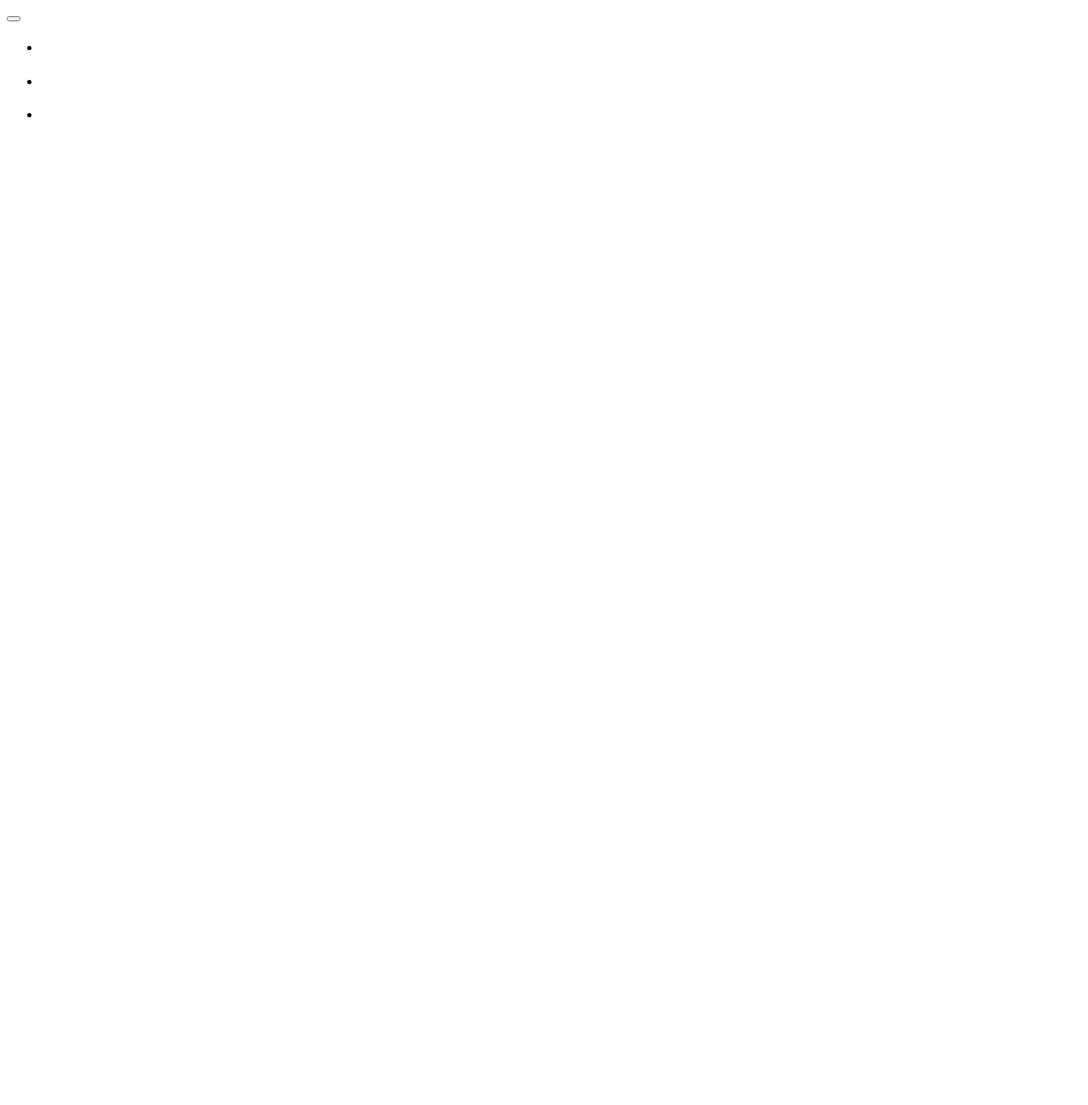
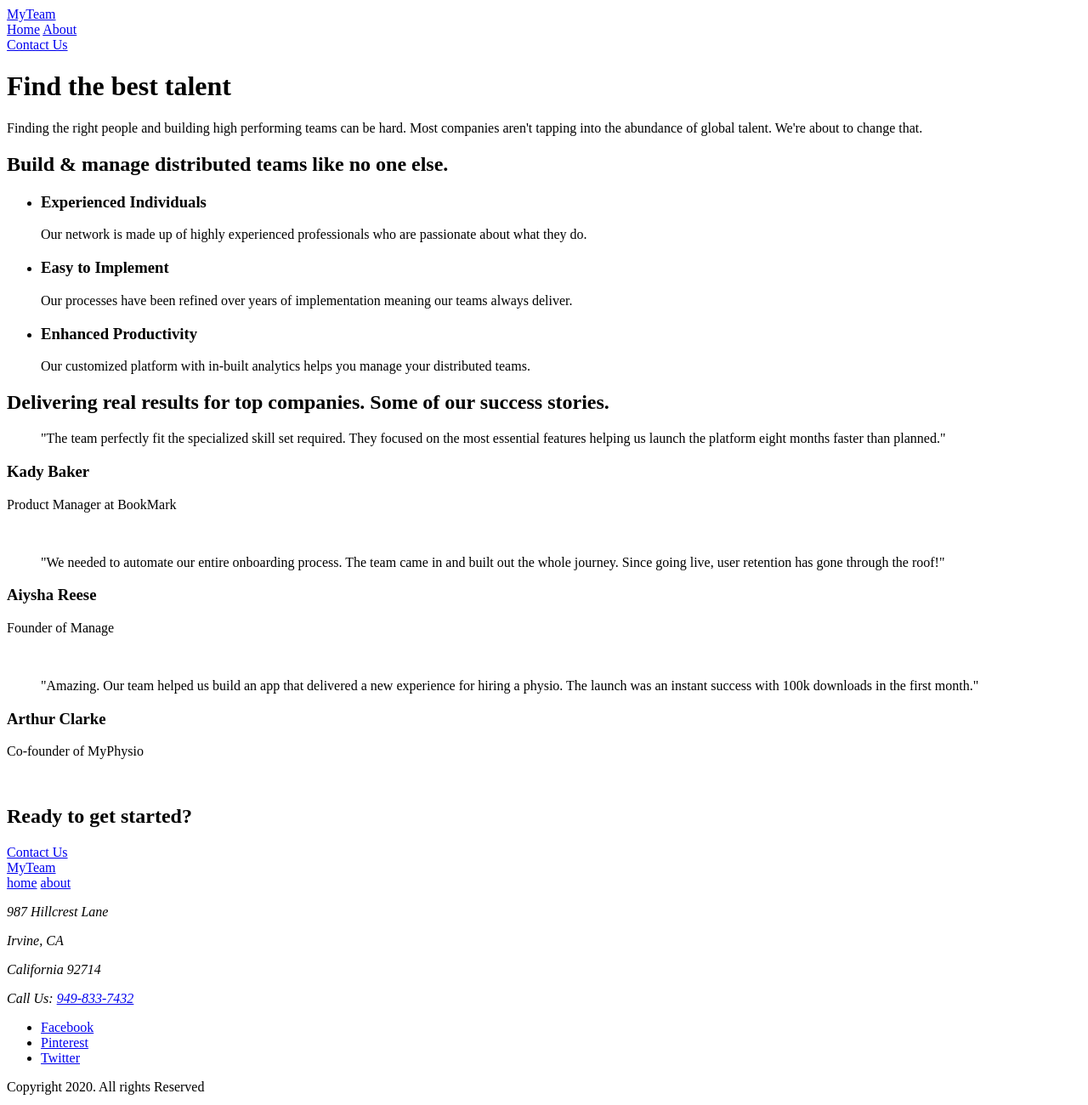
Before and after one commit to sebernardas/nykstukai-website, a plain HTML site: page index.html in a window 1280 px wide. Shown: the whole page at 85% size. Before the commit the page ends 800 px from the top, so only its background shows below. Drawn offline with Linux system fonts and the light colour scheme.

Commit message:
Complete NYK-4  HTML structure for home page

```diff
--- a/index.html
+++ b/index.html
@@ -7,38 +7,105 @@
   </head>
   <body>
     <header>
+      <a href="index.html">MyTeam</a>
       <nav>
-        <a href=""></a>
-        <a href=""></a>
-        <a href=""></a>
+        <a href="index.html">Home</a>
+        <a href="about.html">About</a>
       </nav>
-      <button></button>
-      <h1></h1>
-      <p></p>
+      <a href="contact.html">Contact Us</a>
+      <h1>Find the best talent</h1>
+      <p>
+        Finding the right people and building high performing teams can be hard.
+        Most companies aren't tapping into the abundance of global talent. We're
+        about to change that.
+      </p>
     </header>
     <main>
       <section>
-        <h2></h2>
+        <h2>Build & manage distributed teams like no one else.</h2>
         <ul>
           <li>
-            <h3></h3>
-            <p></p>
+            <h3>Experienced Individuals</h3>
+            <p>
+              Our network is made up of highly experienced professionals who are
+              passionate about what they do.
+            </p>
           </li>
           <li>
-            <h3></h3>
-            <p></p>
+            <h3>Easy to Implement</h3>
+            <p>
+              Our processes have been refined over years of implementation
+              meaning our teams always deliver.
+            </p>
           </li>
           <li>
-            <h3></h3>
-            <p></p>
+            <h3>Enhanced Productivity</h3>
+            <p>
+              Our customized platform with in-built analytics helps you manage
+              your distributed teams.
+            </p>
           </li>
         </ul>
       </section>
-
-      <section></section>
-
-      <section></section>
+      <section>
+        <h2>
+          Delivering real results for top companies. Some of our success
+          stories.
+        </h2>
+        <article>
+          <blockquote>
+            "The team perfectly fit the specialized skill set required. They
+            focused on the most essential features helping us launch the
+            platform eight months faster than planned."
+          </blockquote>
+          <h3>Kady Baker</h3>
+          <p>Product Manager at BookMark</p>
+          <img src="" alt="" />
+        </article>
+        <article>
+          <blockquote>
+            "We needed to automate our entire onboarding process. The team came
+            in and built out the whole journey. Since going live, user retention
+            has gone through the roof!"
+          </blockquote>
+          <h3>Aiysha Reese</h3>
+          <p>Founder of Manage</p>
+          <img src="" alt="" />
+        </article>
+        <article>
+          <blockquote>
+            "Amazing. Our team helped us build an app that delivered a new
+            experience for hiring a physio. The launch was an instant success
+            with 100k downloads in the first month."
+          </blockquote>
+          <h3>Arthur Clarke</h3>
+          <p>Co-founder of MyPhysio</p>
+          <img src="" alt="" />
+        </article>
+      </section>
+      <section>
+        <h2>Ready to get started?</h2>
+        <a href="contact.html">Contact Us</a>
+      </section>
     </main>
-    <footer></footer>
+    <footer>
+      <a href="index.html">MyTeam</a>
+      <nav>
+        <a href="index.html">home</a>
+        <a href="about.html">about</a>
+      </nav>
+      <address>
+        <p>987 Hillcrest Lane</p>
+        <p>Irvine, CA</p>
+        <p>California 92714</p>
+        <p>Call Us: <a href="tel:+949-833-7432">949-833-7432</a></p>
+      </address>
+      <ul>
+        <li><a href="https://www.facebook.com/">Facebook</a></li>
+        <li><a href="https://www.pinterest.com/">Pinterest</a></li>
+        <li><a href="https://x.com/home">Twitter</a></li>
+      </ul>
+      <p>Copyright 2020. All rights Reserved</p>
+    </footer>
   </body>
 </html>
```
